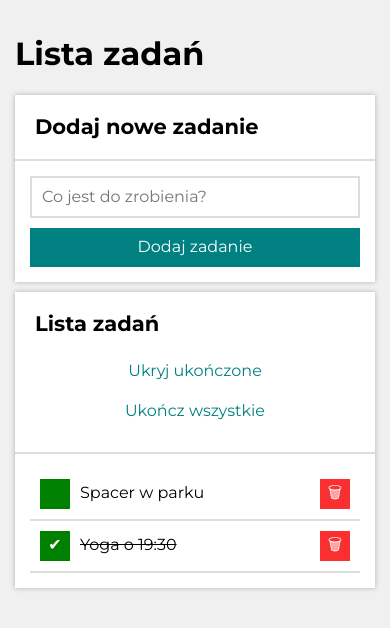
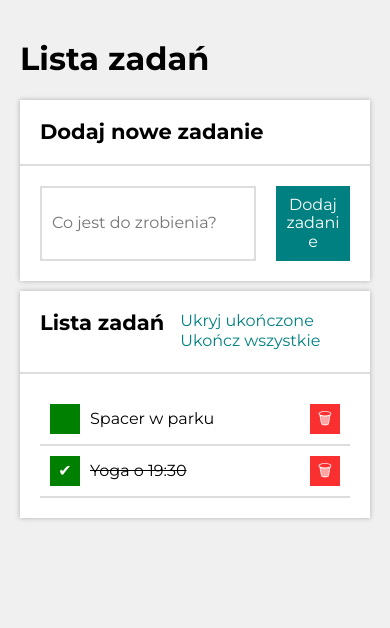
Before and after one commit to akutuzova11/react-to-do-list, a React (Create React App) app: page / in a window 390 px wide. Shown: the top 628 px of the page. Built offline with nearby package versions, Linux system fonts and the light colour scheme.

Commit message:
add theme provider and styling across files

```diff
--- a/src/Buttons/styled.js
+++ b/src/Buttons/styled.js
@@ -8,24 +8,24 @@ export const Container = styled.div`
 export const Selectors = styled.button`
   background-color: transparent;
   border: none;
-  color: teal;
+  color: ${({theme})=>theme.colors.primary};
   margin-left: 10px;
 
-  @media (max-width: 767px) {
+  @media (max-width:  ${({theme}) => theme.breakpoints.mobile}px) {
     margin: 10px;
     flex-basis: 100%;
   }
 
   &:hover {
-    color: hsl(180, 100%, 35%);
+    color: ${({theme})=>theme.colors.buttonSubmitHover};
   }
 
   &:active {
-    color: hsl(180, 100%, 40%);
+    color: ${({theme})=>theme.colors.buttonSubmitActive};
   }
 
   &:disabled {
-    color: #bfbfbf;
+    color: ${({theme})=>theme.colors.buttonDisabled};
   }
 
   ${({ isHidden }) =>
--- a/src/Container/styled.js
+++ b/src/Container/styled.js
@@ -5,7 +5,7 @@ export const Wrapper = styled.main`
   max-width: 900px;
   margin: 0 auto;
 
-  @media (max-width: 767px) {
+  @media (max-width: ${({ theme }) => theme.breakpoints.mobile}px) {
     padding: 15px;
   }
 `;
--- a/src/Form/styled.js
+++ b/src/Form/styled.js
@@ -5,7 +5,7 @@ export const Template = styled.form`
   grid-template-columns: 1fr auto;
   gap: 20px;
 
-  @media (max-width: 767px) {
+  @media (max-width: ${({ theme }) => theme.breakpoints.mobile}px) {
     grid-template-columns: 1fr;
     gap: 10px;
   }
@@ -13,18 +13,18 @@ export const Template = styled.form`
 
 export const Button = styled.button`
   padding: 10px;
-  background-color: teal;
-  color: #fff;
+  background-color: ${({ theme }) => theme.colors.primary};
+  color: ${({ theme }) => theme.colors.buttonText};
   border: none;
   transition: 0.5s;
 
   &:hover {
-    background-color: hsl(180, 100%, 30%);
+    background-color: ${({ theme }) => theme.colors.buttonSubmitHover};
     transform: scale(1.1);
   }
 
   &:active {
-    background-color: hsl(180, 100%, 35%);
+    background-color: ${({ theme }) => theme.colors.buttonSubmitHover};
   }
 `;
 
@@ -37,7 +37,7 @@ export const NewItem = styled.input`
     border-radius: 2px;
   }
 
-  @media (max-width: 767px) {
+  @media (max-width: ${({ theme }) => theme.breakpoints.mobile}px) {
     min-width: 50%;
   }
 `;
--- a/src/Section/styled.js
+++ b/src/Section/styled.js
@@ -1,7 +1,7 @@
 import styled from "styled-components";
 
 export const Segment = styled.section`
-  background-color: #ffffff;
+  background-color: ${({ theme }) => theme.colors.segment};
   margin: 10px 0;
   box-shadow: 0 0 5px #afafaf;
 `;
@@ -14,7 +14,7 @@ export const Header = styled.header`
   grid-template-columns: auto auto;
   justify-content: space-between;
 
-  @media (max-width: 767px) {
+  @media (max-width: ${({ theme }) => theme.breakpoints.mobile}px) {
     grid-template-columns: 1fr;
     gap: 15px;
   }
@@ -23,7 +23,7 @@ export const Header = styled.header`
 export const Container = styled.div`
   padding: 20px;
 
-  @media (max-width: 767px) {
+  @media (max-width: ${({ theme }) => theme.breakpoints.mobile}px) {
     padding: 15px;
   }
 `;
--- a/src/Tasks/styled.js
+++ b/src/Tasks/styled.js
@@ -33,8 +33,8 @@ export const Button = styled.button`
   display: flex;
   justify-content: center;
   align-items: center;
-  background-color: green;
-  color: #fff;
+  background-color: ${({ theme }) => theme.colors.secondary};
+  color: ${({ theme }) => theme.colors.buttonText};
   border: none;
   width: 30px;
   height: 30px;
@@ -43,24 +43,24 @@ export const Button = styled.button`
   transition: background 0.4s;
 
   &:hover {
-    background-color: hsl(120, 100%, 30%);
+    background-color: ${({ theme }) => theme.colors.buttonCompletedHover};
   }
 
   &:active {
-    background-color: hsl(120, 100%, 35%);
+    background-color: ${({ theme }) => theme.colors.buttonCompletedActive};
   }
 
   ${({ deleted }) =>
     deleted &&
     css`
-      background-color: rgb(250, 48, 48);
+      background-color: ${({ theme }) => theme.colors.ButtonRemove};
 
       &:hover {
-        background-color: hsl(0, 100%, 65%);
+        background-color: ${({ theme }) => theme.colors.ButtonRemoveHover};
       }
 
       &:active {
-        background-color: hsl(0, 100%, 75%);
+        background-color: ${({ theme }) => theme.colors.ButtonRemoveActive};
       }
     `}
 `;
--- a/src/globalstyle.js
+++ b/src/globalstyle.js
@@ -10,7 +10,7 @@ html {
 }
 
 body {
-  background-color: #F0F0F0;
+  background-color: ${({ theme }) => theme.colors.background};
   font-family: "Montserrat", sans-serif;
   font-optical-sizing: auto;
   word-break: break-word;
--- /dev/null
+++ b/src/themeProvider.js
@@ -0,0 +1,21 @@
+export const theme = {
+    colors: {
+      primary: "teal",
+      secondary: "green",
+      background: "#F0F0F0",
+      segment: "#ffffff",
+      text: "#333",
+      buttonText: "#fff",
+      buttonSubmitActive: "hsl(180, 100%, 35%)",
+      buttonSubmitHover: "hsl(180, 100%, 30%)",
+      buttonDisabled: "#bfbfbf",
+      buttonCompletedHover: "hsl(120, 100%, 30%)",
+      buttonCompletedActive: "hsl(120, 100%, 35%)",
+      ButtonRemove: "rgb(250, 48, 48)",
+      ButtonRemoveHover: "hsl(0, 100%, 65%)",
+      ButtonRemoveActive: "hsl(0, 100%, 75%)",
+    },
+    breakpoints: {
+      mobile: "767px",
+    },
+  };
```
Also changed, not shown: src/index.js (+10 -6 lines).
